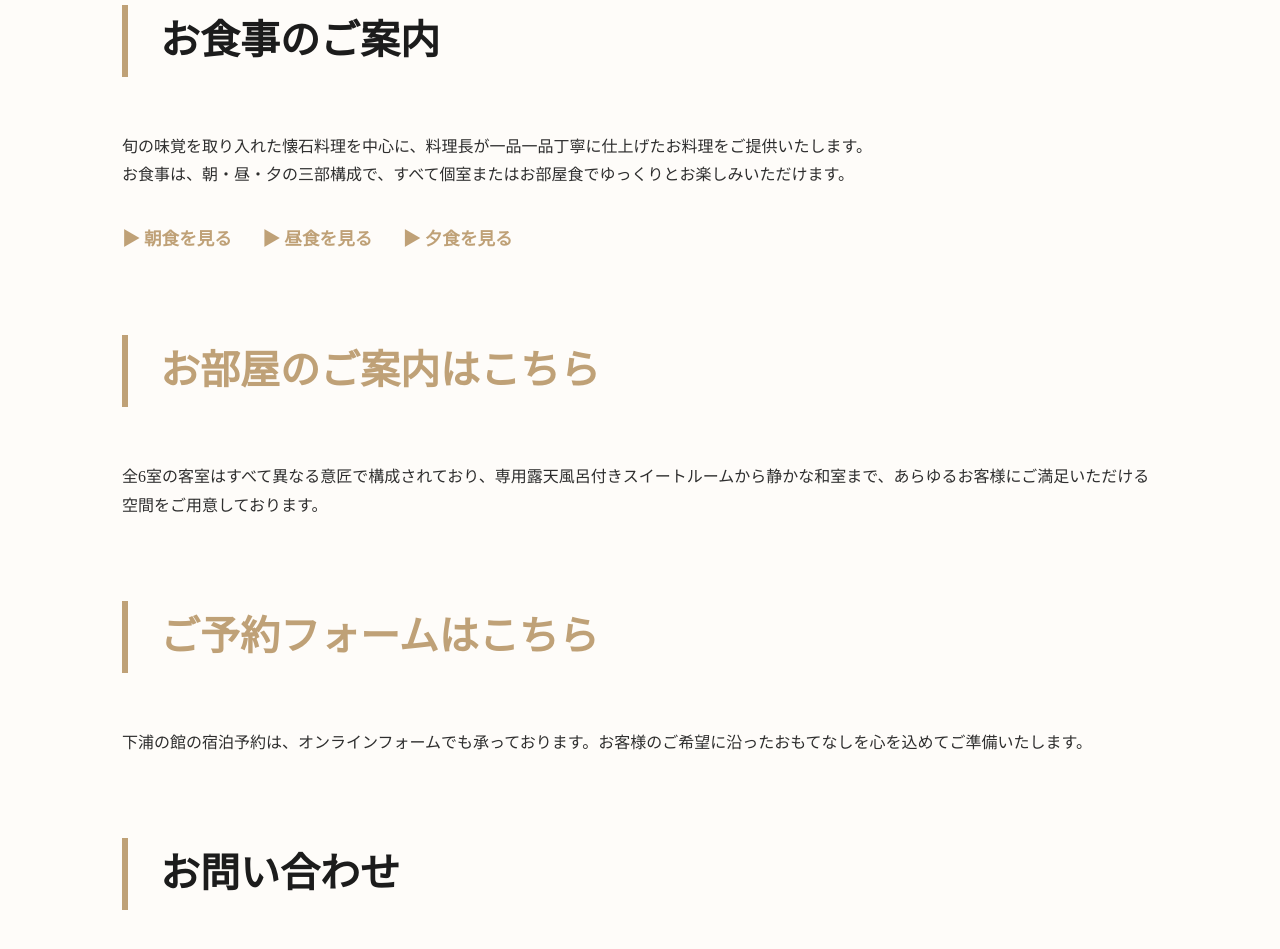
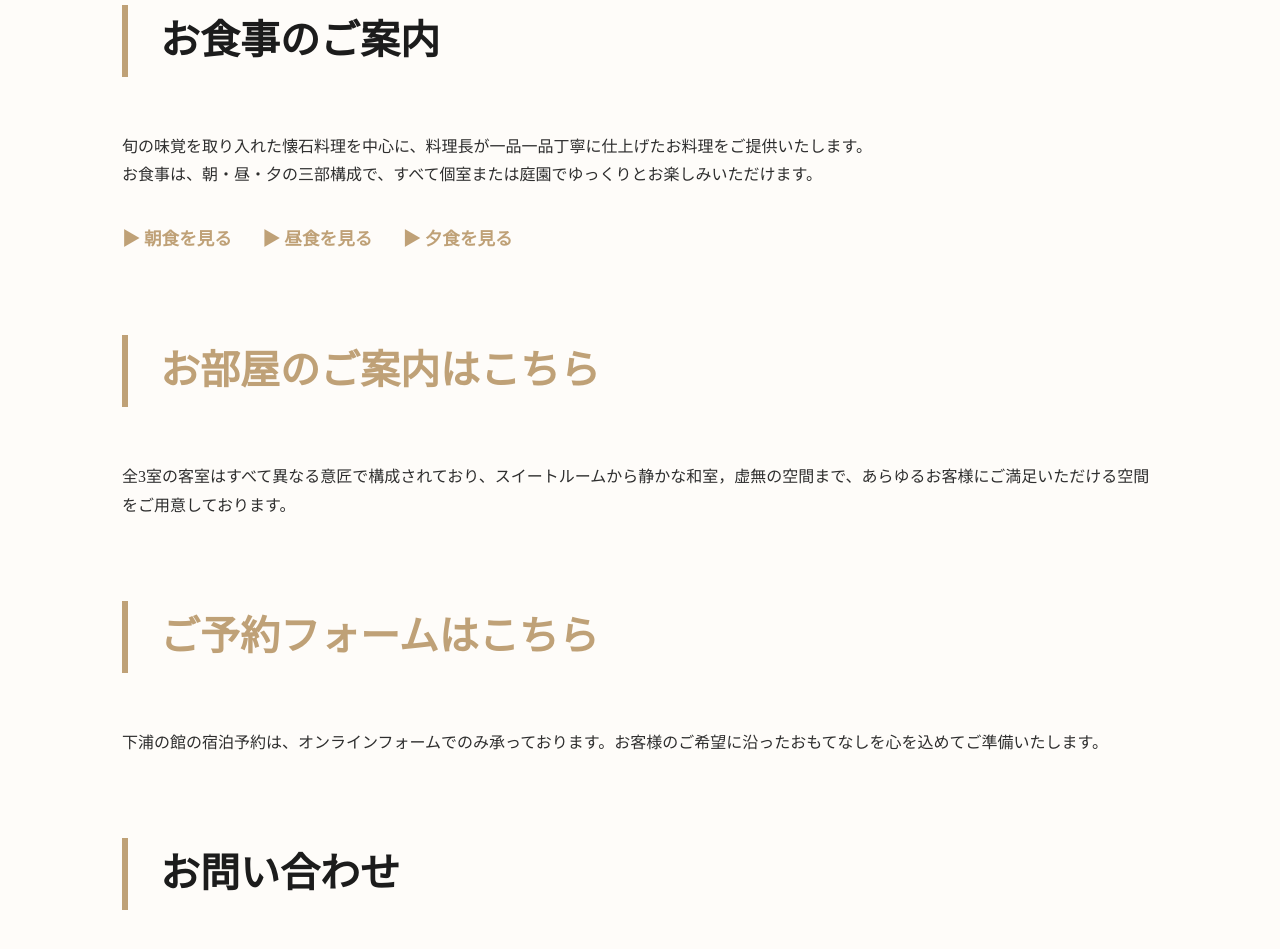
Before and after one commit to szksjm/moura_yakata, a plain HTML site: page index.html in a window 1280 px wide. Shown: the part 1360-2309 px from the top of the page. Drawn offline with Linux system fonts and the light colour scheme.

Commit message:
Update index.html

```diff
--- a/index.html
+++ b/index.html
@@ -117,7 +117,7 @@
     <section>
       <h2>お食事のご案内</h2>
       <p>旬の味覚を取り入れた懐石料理を中心に、料理長が一品一品丁寧に仕上げたお料理をご提供いたします。<br>
-      お食事は、朝・昼・夕の三部構成で、すべて個室またはお部屋食でゆっくりとお楽しみいただけます。</p>
+      お食事は、朝・昼・夕の三部構成で、すべて個室または庭園でゆっくりとお楽しみいただけます。</p>
       <div class="menu-links">
         <a href="breakfast.html">▶ 朝食を見る</a>
         <a href="lunch.html">▶ 昼食を見る</a>
@@ -127,12 +127,12 @@
 
     <section>
       <h2><a href="room.html">お部屋のご案内はこちら</a></h2>
-      <p>全6室の客室はすべて異なる意匠で構成されており、専用露天風呂付きスイートルームから静かな和室まで、あらゆるお客様にご満足いただける空間をご用意しております。</p>
+      <p>全3室の客室はすべて異なる意匠で構成されており、スイートルームから静かな和室，虚無の空間まで、あらゆるお客様にご満足いただける空間をご用意しております。</p>
     </section>
 
     <section>
       <h2><a href="reservation.html">ご予約フォームはこちら</a></h2>
-      <p>下浦の館の宿泊予約は、オンラインフォームでも承っております。お客様のご希望に沿ったおもてなしを心を込めてご準備いたします。</p>
+      <p>下浦の館の宿泊予約は、オンラインフォームでのみ承っております。お客様のご希望に沿ったおもてなしを心を込めてご準備いたします。</p>
     </section>
 
     <section>
```
